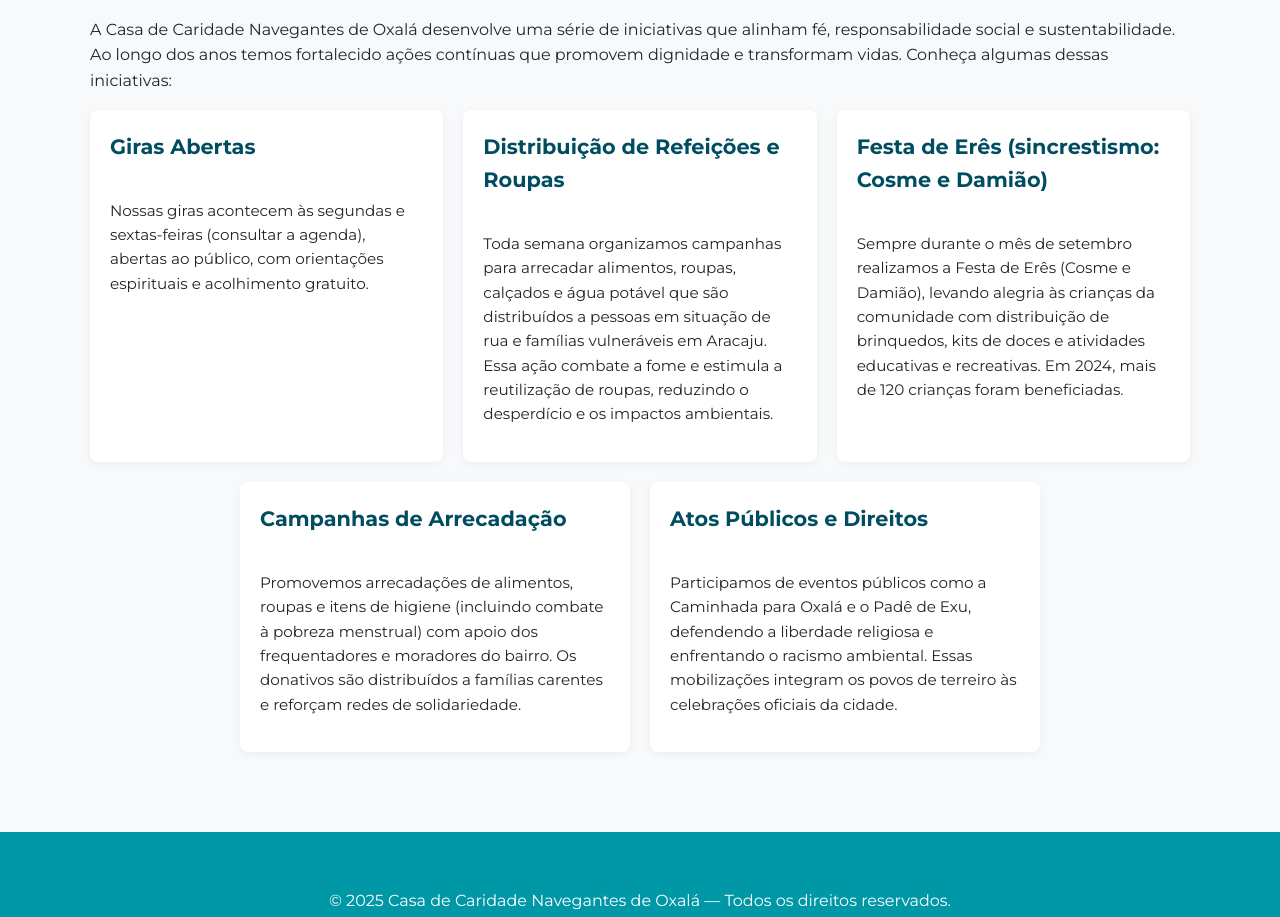
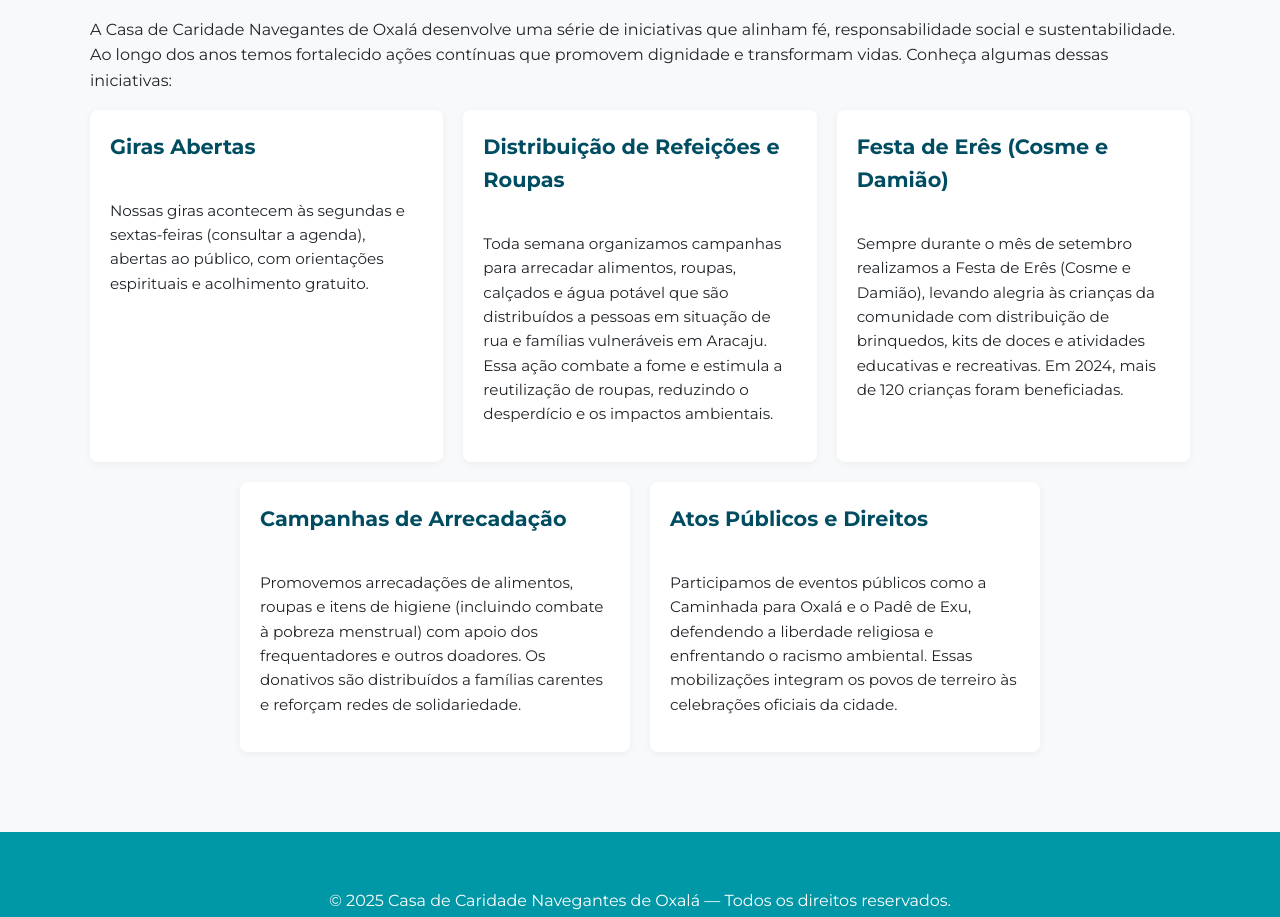
Before and after one commit to navegantesoxala/site, a plain HTML site: page acoes.html in a window 1280 px wide. Shown: the part 641-1558 px from the top of the page. Drawn offline with Linux system fonts and the light colour scheme.

Commit message:
acoes updated

```diff
--- a/acoes.html
+++ b/acoes.html
@@ -51,7 +51,7 @@
 
 
       <div class="card">
-        <h3>Festa de Erês (sincrestismo: Cosme e Damião)</h3>
+        <h3>Festa de Erês (Cosme e Damião)</h3>
         <p>
           Sempre durante o mês de setembro realizamos a Festa de Erês (Cosme e Damião), levando alegria às crianças da comunidade com distribuição de brinquedos, kits de doces e atividades educativas e recreativas. Em 2024, mais de 120 crianças foram beneficiadas.
         </p>
@@ -60,7 +60,7 @@
       <div class="card">
         <h3>Campanhas de Arrecadação</h3>
         <p>
-          Promovemos arrecadações de alimentos, roupas e itens de higiene (incluindo combate à pobreza menstrual) com apoio dos frequentadores e moradores do bairro. Os donativos são distribuídos a famílias carentes e reforçam redes de solidariedade.
+          Promovemos arrecadações de alimentos, roupas e itens de higiene (incluindo combate à pobreza menstrual) com apoio dos frequentadores e outros doadores. Os donativos são distribuídos a famílias carentes e reforçam redes de solidariedade.
         </p>
       </div>
       <div class="card">
```
